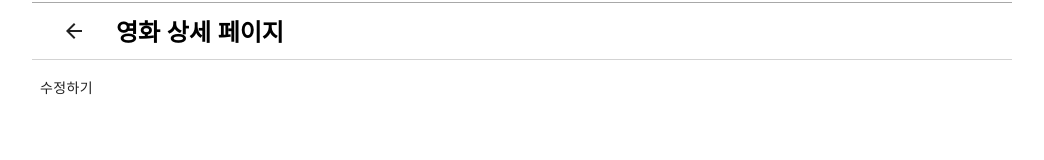
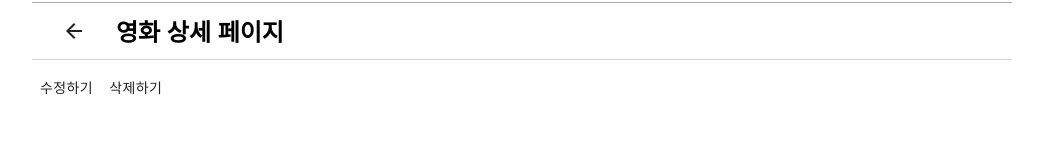
Before and after one commit to bucketressi/CinemaSeoul, a React (Create React App) app in the folder frontend/: page /admin/movie/1 in a window 1280 px wide. Shown: the part 127-287 px from the top of the page, without its empty margins (118-1162 px from the left). Built offline with nearby package versions, Linux system fonts and the light colour scheme; a web font is replaced by a local one.

Commit message:
영화 삭제 구현, showsch => showschedule

```diff
--- a/frontend/src/Main/Router/AdminRouter.tsx
+++ b/frontend/src/Main/Router/AdminRouter.tsx
@@ -19,7 +19,7 @@ import {
 	AdminPay,
 	AdminPeople,
 	AdminSales,
-	AdminShowSCH,
+	AdminShowSchedule,
 	AdminStore,
 	AdminTheater,
 	AdminError,
@@ -46,7 +46,7 @@ const AdminRouter : React.FC = () => (
 			<Route path="/admin/pay" component={AdminPay}/>
 			<Route path="/admin/people" component={AdminPeople}/>
 			<Route path="/admin/sales" component={AdminSales}/>
-			<Route path="/admin/showsch" component={AdminShowSCH}/>
+			<Route path="/admin/showschedule" component={AdminShowSchedule}/>
 			<Route path="/admin/store" component={AdminStore}/>
 			<Route path="/admin/theater" component={AdminTheater}/>
 			<Route path="/admin/error" component={AdminError}/>
--- a/frontend/src/Pages/Admin/AdminMovieExact.tsx
+++ b/frontend/src/Pages/Admin/AdminMovieExact.tsx
@@ -14,10 +14,17 @@ const MovieExact : React.FunctionComponent<RouteComponentProps<MatchParams>> = (
 		history.push(`/admin/modify/movie/${match.params.movie_id}`);
 	}
 
+	const removeMovie = () => {
+		console.log("영화 삭제");
+		// 영화 리스트 다시 받기
+		history.goBack();
+	}
+
 	return (
 		<div>
 			<PageTitle title="영화 상세 페이지" isButtonVisible={true}/>
 			<Button onClick={modifyMovie}>수정하기</Button>
+			<Button onClick={removeMovie}>삭제하기</Button>
 		</div>
 	)
 }
--- a/frontend/src/Pages/Admin/AdminShowSCH.tsx
+++ /dev/null
@@ -1,5 +0,0 @@
-import React from 'react';
-
-const AdminShowSCH = () => <div>admin show schedule</div>;
-
-export default AdminShowSCH;
--- /dev/null
+++ b/frontend/src/Pages/Admin/AdminShowSchedule.tsx
@@ -0,0 +1,5 @@
+import React from 'react';
+
+const AdminShowSchedule = () => <div>admin show schedule</div>;
+
+export default AdminShowSchedule;
--- a/frontend/src/Pages/Admin/index.tsx
+++ b/frontend/src/Pages/Admin/index.tsx
@@ -5,7 +5,7 @@ export { default as AdminTheater } from './AdminTheater';
 export { default as AdminHall } from './AdminHall';
 export { default as AdminMovieList } from './AdminMovieList';
 export { default as AdminPeople } from './AdminPeople';
-export { default as AdminShowSCH } from './AdminShowSCH';
+export { default as AdminShowSchedule } from './AdminShowSchedule';
 export { default as AdminSales } from './AdminSales';
 export { default as AdminAdmin } from './AdminAdmin';
 export { default as AdminAsk } from './AdminAsk';
```
